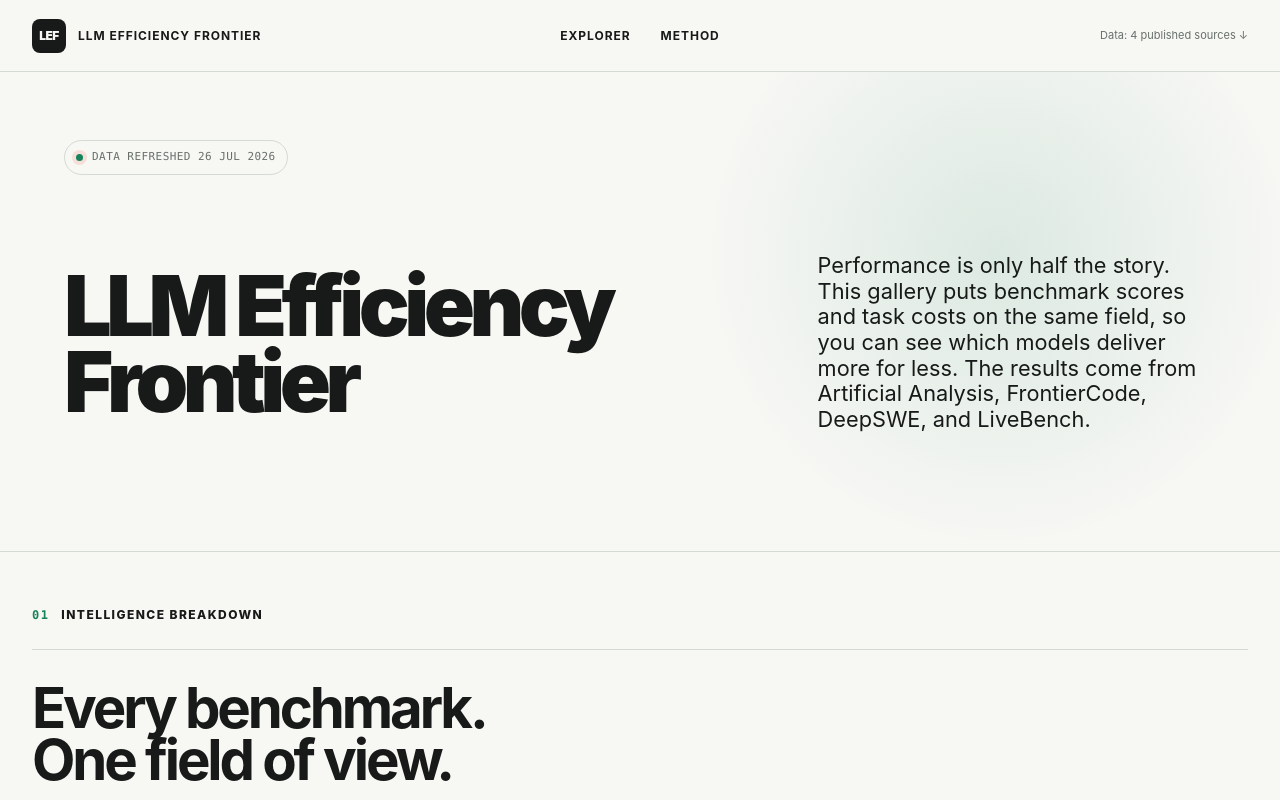
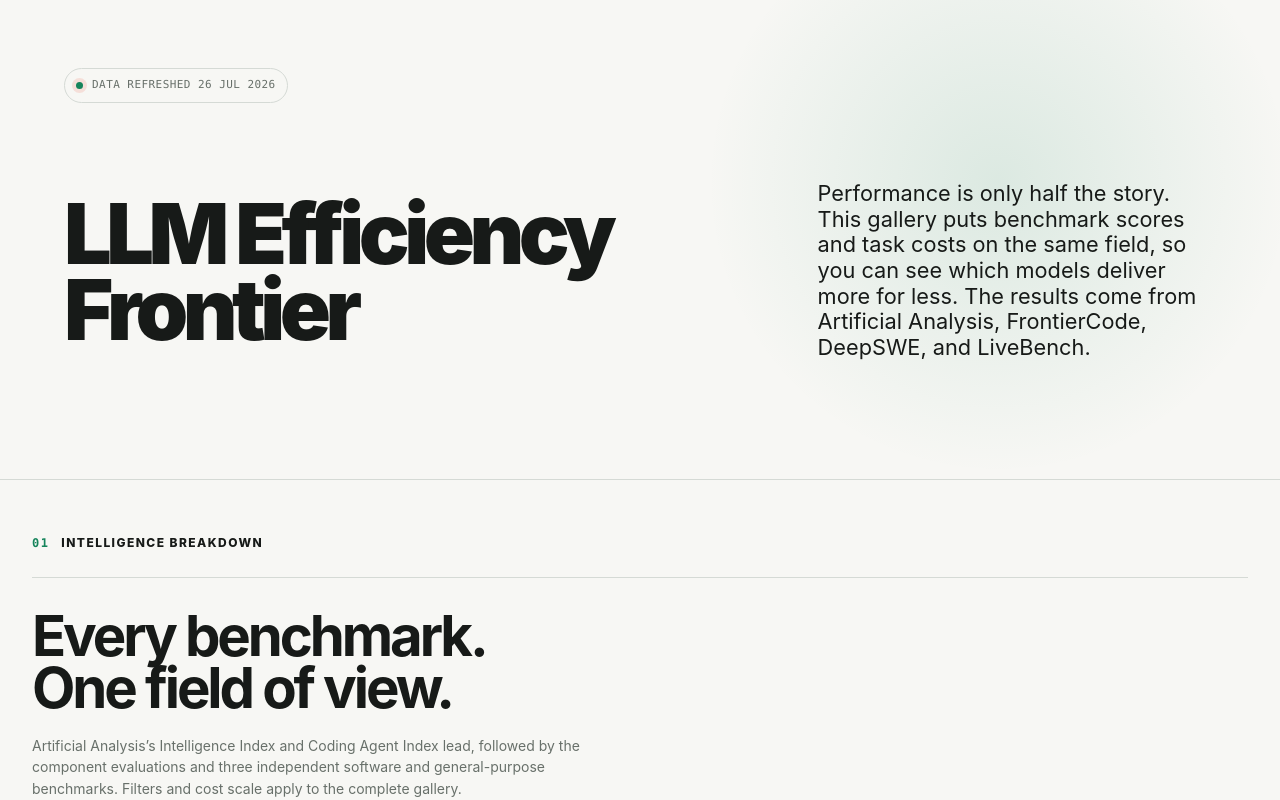
Before and after one commit to artemisart/llm-efficiency-frontier, a Next.js app: page / in a window 1280 px wide. Shown: the top 800 px of the page. Built offline with nearby package versions, Linux system fonts and the light colour scheme; no server answers.

Commit message:
Remove site header

```diff
--- a/app/benchmark-explorer.tsx
+++ b/app/benchmark-explorer.tsx
@@ -789,23 +789,6 @@ export function BenchmarkExplorer() {
 
   return (
     <main className="analytical-theme">
-      <header className="site-header">
-        <a className="wordmark" href="#top" aria-label="LLM Efficiency Frontier home">
-          <span>LEF</span>
-          <strong>LLM Efficiency Frontier</strong>
-        </a>
-        <nav aria-label="Page navigation">
-          <a href="#explorer">Explorer</a>
-          <a href="#method">Method</a>
-        </nav>
-        <a
-          className="header-source"
-          href="#method"
-        >
-          Data: {data.meta.sourceCount} published sources ↓
-        </a>
-      </header>
-
       <section className="hero" id="top">
         <div className="eyebrow">
           <span className="live-dot" />
--- a/app/globals.css
+++ b/app/globals.css
@@ -49,74 +49,6 @@ input:focus-visible,
 select:focus-visible {
   outline: 3px solid var(--coral);
   outline-offset: 3px;
-}
-
-.site-header {
-  position: relative;
-  z-index: 100;
-  min-height: 72px;
-  display: grid;
-  grid-template-columns: 1fr auto 1fr;
-  align-items: center;
-  padding: 0 32px;
-  border-bottom: 1px solid var(--ink);
-  background: var(--paper);
-}
-
-.wordmark {
-  display: inline-flex;
-  align-items: center;
-  gap: 12px;
-  width: fit-content;
-  text-transform: uppercase;
-  font-size: 12px;
-  letter-spacing: 0.08em;
-}
-
-.wordmark span {
-  display: grid;
-  place-items: center;
-  width: 34px;
-  height: 34px;
-  background: var(--ink);
-  color: var(--paper);
-  font-weight: 900;
-  letter-spacing: -0.05em;
-}
-
-.site-header nav {
-  display: flex;
-  gap: 30px;
-  font-size: 12px;
-  font-weight: 700;
-  text-transform: uppercase;
-  letter-spacing: 0.08em;
-}
-
-.site-header nav a,
-.header-source {
-  position: relative;
-}
-
-.site-header nav a::after {
-  content: "";
-  position: absolute;
-  left: 0;
-  right: 100%;
-  bottom: -6px;
-  height: 2px;
-  background: var(--coral);
-  transition: right 180ms ease;
-}
-
-.site-header nav a:hover::after {
-  right: 0;
-}
-
-.header-source {
-  justify-self: end;
-  font-size: 11px;
-  color: var(--muted);
 }
 
 .hero {
@@ -1195,14 +1127,6 @@ select:focus-visible {
 }
 
 @media (max-width: 1080px) {
-  .site-header {
-    grid-template-columns: 1fr auto;
-  }
-
-  .site-header nav {
-    display: none;
-  }
-
   .hero {
     grid-template-columns: 1fr;
   }
@@ -1234,16 +1158,6 @@ select:focus-visible {
 }
 
 @media (max-width: 720px) {
-  .site-header {
-    min-height: 60px;
-    padding: 0 16px;
-  }
-
-  .wordmark strong,
-  .header-source {
-    display: none;
-  }
-
   .hero {
     min-height: auto;
     padding: 38px 18px 30px;
@@ -1394,8 +1308,7 @@ select:focus-visible {
     scroll-behavior: auto;
   }
 
-  .point,
-  .site-header nav a::after {
+  .point {
     transition: none;
   }
 }
@@ -1407,15 +1320,6 @@ select:focus-visible {
   background: var(--paper);
   color: var(--ink);
   font-family: Inter, "Helvetica Neue", Helvetica, Arial, sans-serif;
-}
-
-.analytical-theme .site-header {
-  border-color: var(--line);
-  background: rgba(247, 247, 244, 0.92);
-}
-
-.analytical-theme .wordmark span {
-  border-radius: 8px;
 }
 
 .analytical-theme .hero {
```
Also changed, not shown: 1 other file (tests, documents, lock files or other folders).
